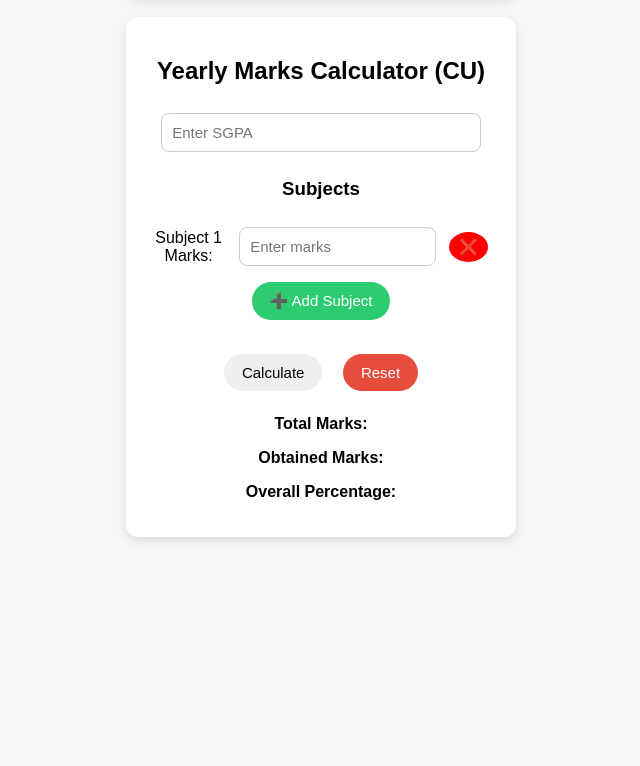
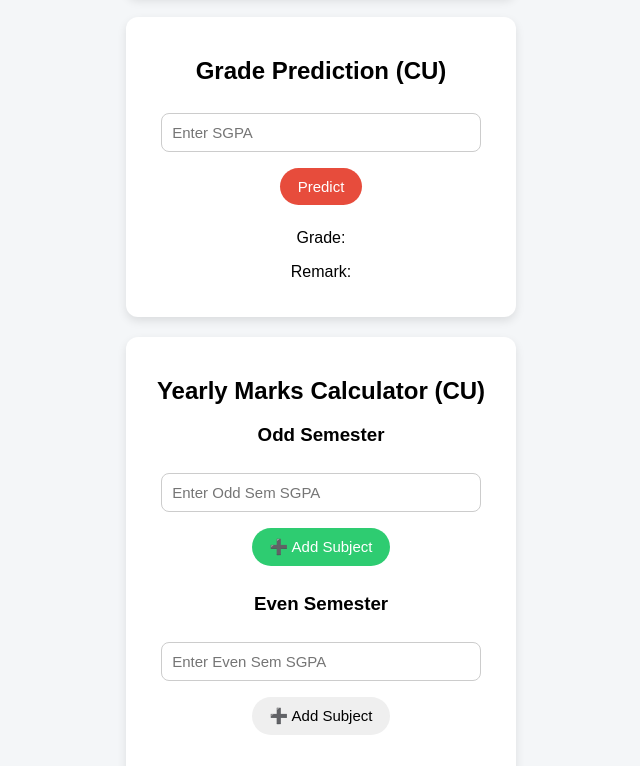
Before and after one commit to Rick-ux993/sem-marks-calculator-CU, a plain HTML site: page index.html in a window 1280 px wide. Shown: the part 462-1228 px from the top of the page, without its empty margins (319-959 px from the left). Before the commit the page ends 1019 px from the top, so only its background shows below. Drawn offline with Linux system fonts and the light colour scheme.

Commit message:
Update index.html

```diff
--- a/index.html
+++ b/index.html
@@ -8,7 +8,6 @@
 
 <body>
 
-<!-- Dark Mode -->
 <button onclick="toggleDarkMode()" id="themeBtn">🌙 Dark Mode</button>
 
 <h1>University of Calcutta SGPA Calculator</h1>
@@ -26,18 +25,35 @@
   <input type="text" id="percentage" readonly>
 </div>
 
-<!-- Yearly Marks Calculator -->
+<!-- Grade Prediction -->
+<div class="card">
+  <h2>Grade Prediction (CU)</h2>
+
+  <input type="number" id="gradeSGPA" placeholder="Enter SGPA">
+
+  <button onclick="predictGradeCU()">Predict</button>
+
+  <p>Grade: <span id="cuGrade"></span></p>
+  <p>Remark: <span id="cuRemark"></span></p>
+</div>
+
+<!-- Yearly Calculator -->
 <div class="card">
   <h2>Yearly Marks Calculator (CU)</h2>
 
-  <input type="number" id="yearSGPA" placeholder="Enter SGPA">
+  <!-- ODD SEM -->
+  <h3>Odd Semester</h3>
+  <input type="number" id="oddSGPA" placeholder="Enter Odd Sem SGPA">
 
-  <h3>Subjects</h3>
+  <div id="oddContainer"></div>
+  <button onclick="addSubject('oddContainer')">➕ Add Subject</button>
 
-  <!-- Dynamic subjects will appear here -->
-  <div id="subjectsContainer"></div>
+  <!-- EVEN SEM -->
+  <h3>Even Semester</h3>
+  <input type="number" id="evenSGPA" placeholder="Enter Even Sem SGPA">
 
-  <button onclick="addSubject()">➕ Add Subject</button>
+  <div id="evenContainer"></div>
+  <button onclick="addSubject('evenContainer')">➕ Add Subject</button>
 
   <br><br>
 
@@ -54,4 +70,4 @@
 <script src="script.js"></script>
 
 </body>
-</html>
+  </html>
```
